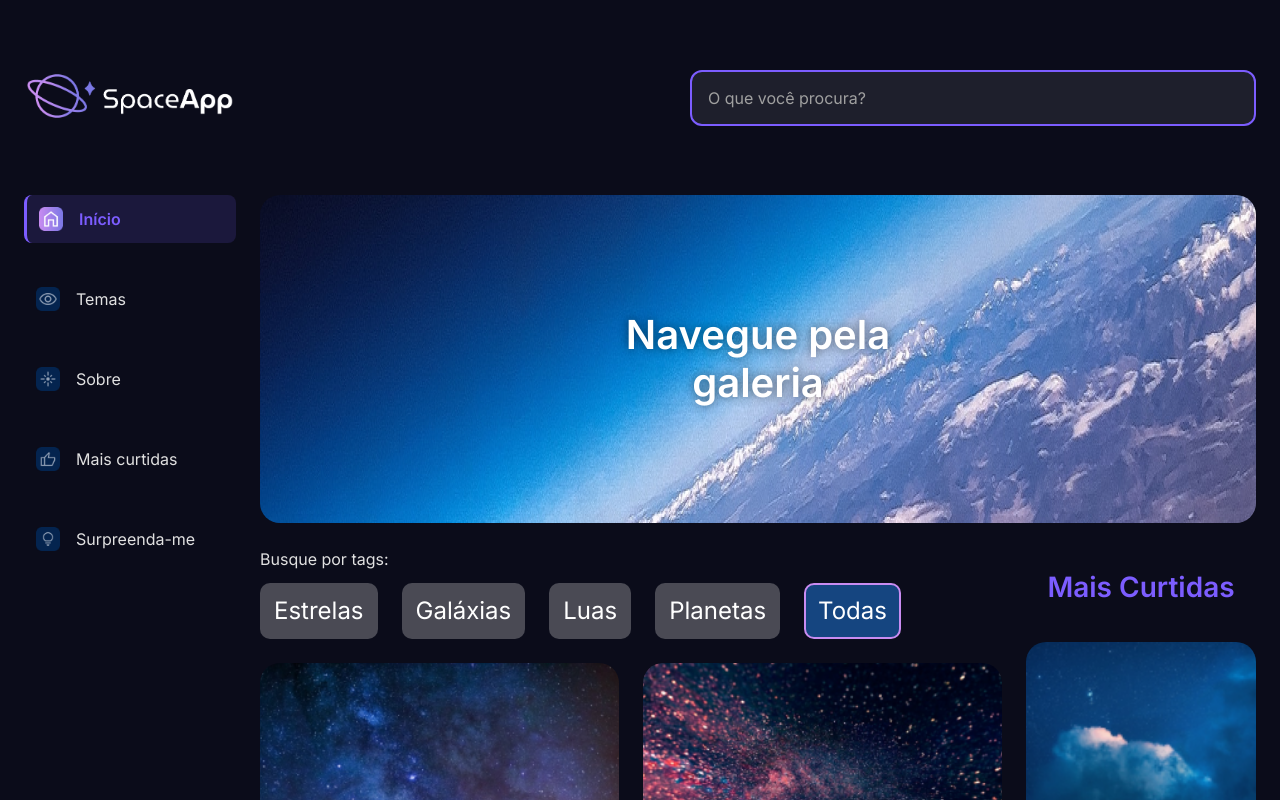
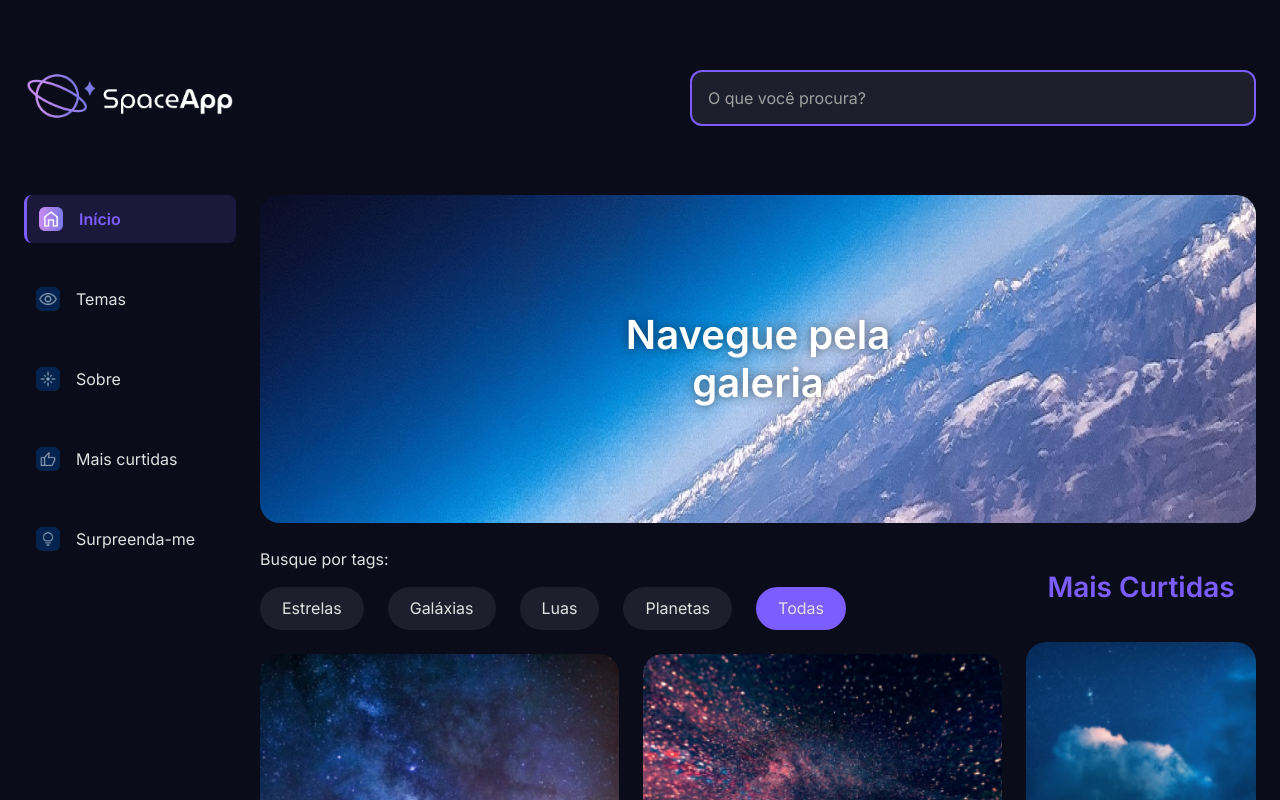
Before and after one commit to Usales/Space-app, a React (Vite) app: page / in a window 1280 px wide. Shown: the top 800 px of the page. Built offline with nearby package versions, Linux system fonts and the light colour scheme.

Commit message:
feat: transformar tags em pills interativos com hover e transiÃ§Ãµes

```diff
--- a/src/Componentes/Galeria/Tags/Index.jsx
+++ b/src/Componentes/Galeria/Tags/Index.jsx
@@ -2,8 +2,9 @@ import styled from 'styled-components';
 import tags from './tags.json';
 
 const TagTituloEstilizado = styled.div`
-    color: #D9D9D9;
-    font-size: 24px;
+    color: #E1E1E1;
+    font-size: 22px;
+    font-weight: 600;
     margin: 0;
 
     @media (max-width: 768px) {
@@ -15,7 +16,7 @@ const TagTituloEstilizado = styled.div`
     }
 
     p {
-        margin: 0 0 12px 0;
+        margin: 0 0 16px 0;
     }
 `;
 
@@ -46,31 +47,33 @@ const TagsContainer = styled.div`
 `;
 
 const Tag = styled.button`
-    font-size: 24px;
-    color: #FFFFFF;
-    background: rgba(217, 217, 217, 0.3);
-    border-radius: 10px;
+    font-size: 16px;
+    font-weight: 400;
+    color: #E1E1E1;
+    background: ${({ $ativa }) => $ativa ? '#7C5DFF' : '#1E1F2C'};
+    border-radius: 24px;
     cursor: pointer;
-    transition: all 0.3s ease;
-    padding: 12px;
+    transition: all 0.2s ease-in-out;
+    padding: 10px 20px;
     box-sizing: border-box;
-    border: 2px solid transparent;
+    border: 2px solid ${({ $ativa }) => $ativa ? '#7C5DFF' : 'transparent'};
     outline: none;
     white-space: nowrap;
-    ${({ $ativa }) => $ativa && `border-color: #C98CF1; background: #154580;`}
+
     &:hover {
-        border-color: #C98CF1;
-        transform: translateY(-5px);
+        background: ${({ $ativa }) => $ativa ? '#7C5DFF' : '#2A2B3C'};
+        box-shadow: ${({ $ativa }) => $ativa ? '0 0 15px rgba(124,93,255,0.5)' : '0 0 10px rgba(124,93,255,0.3)'};
+        transform: translateY(-2px);
     }
 
     @media (max-width: 768px) {
-        font-size: 18px;
-        padding: 10px 16px;
+        font-size: 14px;
+        padding: 8px 16px;
     }
 
     @media (max-width: 480px) {
-        font-size: 16px;
-        padding: 8px 14px;
+        font-size: 13px;
+        padding: 7px 14px;
     }
 `;
 
```
